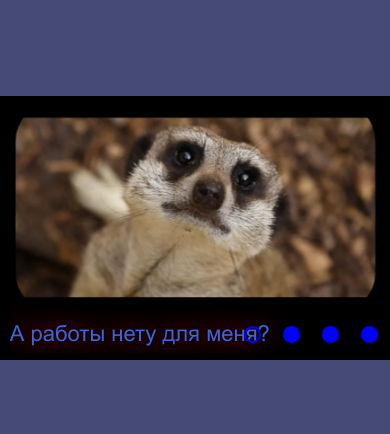
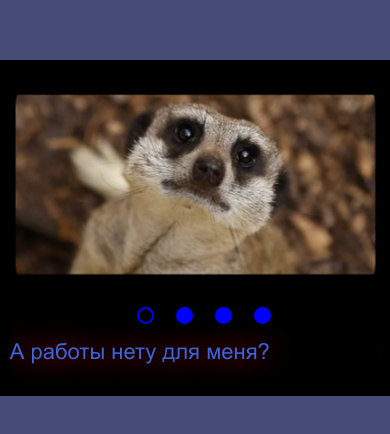
Before and after one commit to kybikn/cssMemSlider, a plain HTML site: page index.html in a window 390 px wide. Shown: the part 194-628 px from the top of the page. Drawn offline with Linux system fonts and the light colour scheme.

Commit message:
feat: add media query (Monday, May 16, 2022 20:20:00 PM)

```diff
--- a/style.css
+++ b/style.css
@@ -198,7 +198,6 @@ input {
 }
 
 .bar {
-  /* border: 2rem transparent; */
   position: relative;
   width: 1.7rem;
   height: 1.7rem;
@@ -208,6 +207,7 @@ input {
   margin-right: 0.2rem;
   background: blue;
   transition: background 0.5s;
+  /* border: 0.8rem solid black; */
 }
 
 .bar:hover {
@@ -256,3 +256,26 @@ input {
 #dot4:checked ~ .slider-box .controls .dot4:hover {
   border: 0.2rem solid white;
 }
+
+/* ------------------------767px-------------------------- */
+
+@media (max-width: 77rem) {
+  .wrapper {
+    max-width: 100vw;
+  }
+
+  .text {
+    margin-top: 3rem;
+  }
+
+  .slider-box {
+    margin-bottom: 4rem;
+    margin-top: 0;
+  }
+
+  .controls {
+    margin-bottom: 2.5rem;
+    margin-left: auto;
+    margin-right: auto;
+  }
+}
```
